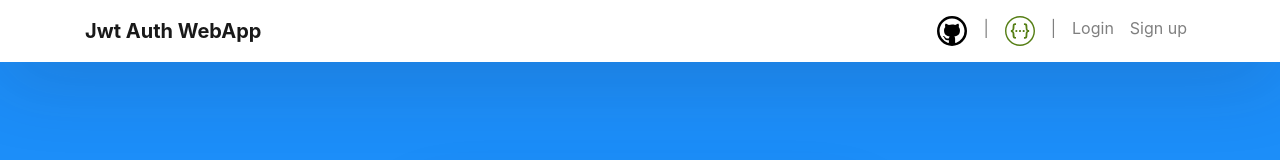
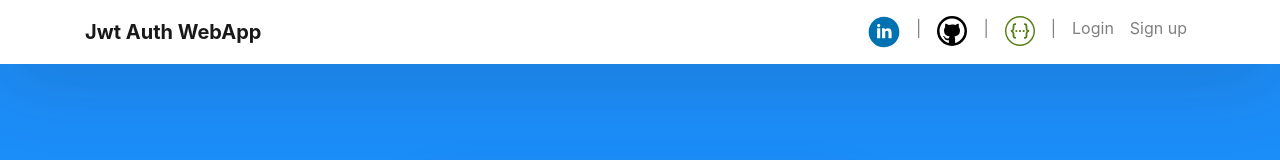
Before and after one commit to naeemark/jwt-auth-webapp-service, a React (Create React App) app: page / in a window 1280 px wide. Shown: the top 160 px of the page. Built offline with nearby package versions, Linux system fonts and the light colour scheme.

Commit message:
adds nav item

```diff
--- a/src/App.css
+++ b/src/App.css
@@ -25,6 +25,6 @@
   width: 30px;
 }
 
-.swagger-icon {
-  width: 36px;
+.li-icon {
+  width: 32px;
 }
--- a/src/App.js
+++ b/src/App.js
@@ -15,12 +15,17 @@ function App() {
           <div className="collapse navbar-collapse" id="navbarTogglerDemo02">
             <ul className="navbar-nav ml-auto">
               <li className="nav-item">
-                <a title="Code Repository" className="nav-link" style={{ color: "steelblue" }} target="_blank" rel="noopener noreferrer"
+                <a title="My Profile" className="nav-link" target="_blank" rel="noopener noreferrer"
+                  href={"https://www.linkedin.com/in/naeemark"}><img src="/linkedin.svg" className="li-icon" alt="My Profile" /> </a>
+              </li>
+              <li className="nav-item nav-link"> | </li>
+              <li className="nav-item">
+                <a title="Code Repository" className="nav-link" target="_blank" rel="noopener noreferrer"
                   href={"https://www.github.com/naeemark/jwt-auth-service"}><img src="/github.svg" className="nav-icon" alt="GitHub Repo" /> </a>
               </li>
               <li className="nav-item nav-link"> | </li>
               <li className="nav-item">
-                <a title="Swagger Docs" className="nav-link" style={{ color: "steelblue" }} target="_blank" rel="noopener noreferrer"
+                <a title="Swagger Docs" className="nav-link" target="_blank" rel="noopener noreferrer"
                   href={"https://jwt-auth-service.naeemark.usw1.kubesail.org/swagger-ui.html"}><img src="/swagger.svg" className="nav-icon" alt="Swagger Docs" /> </a>
               </li>
               <li className="nav-item nav-link"> | </li>
```
Also changed, not shown: public/linkedin.svg (added).
